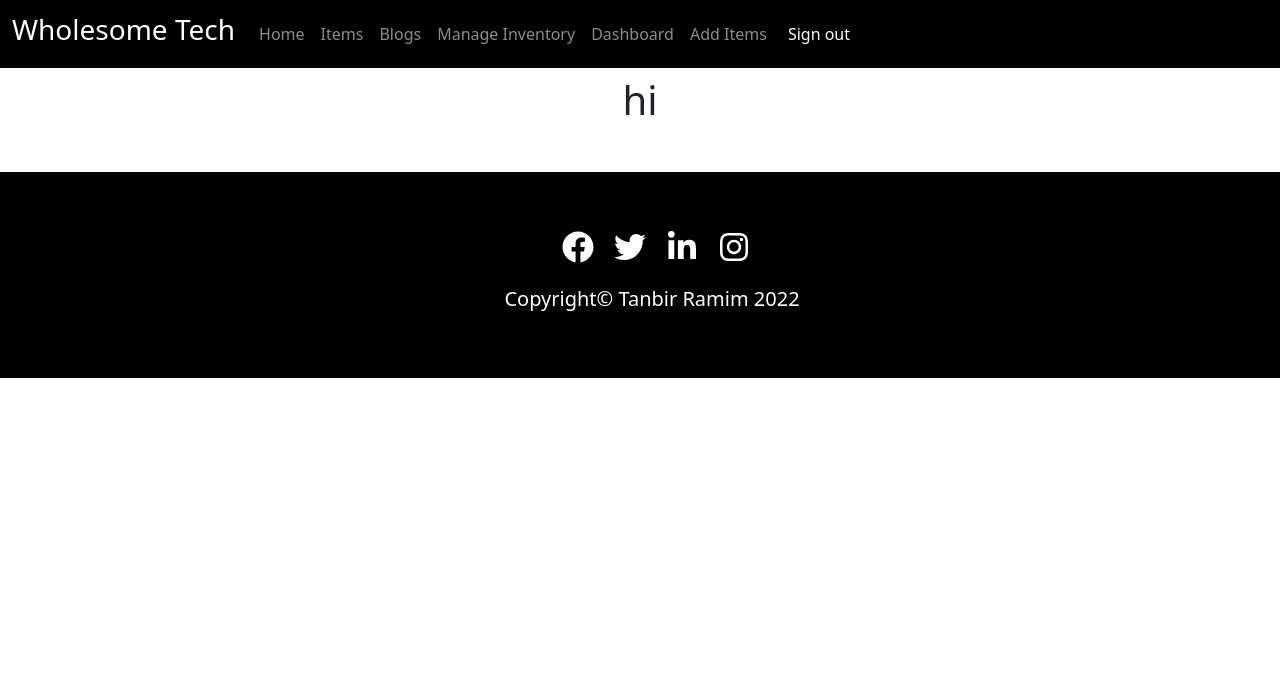
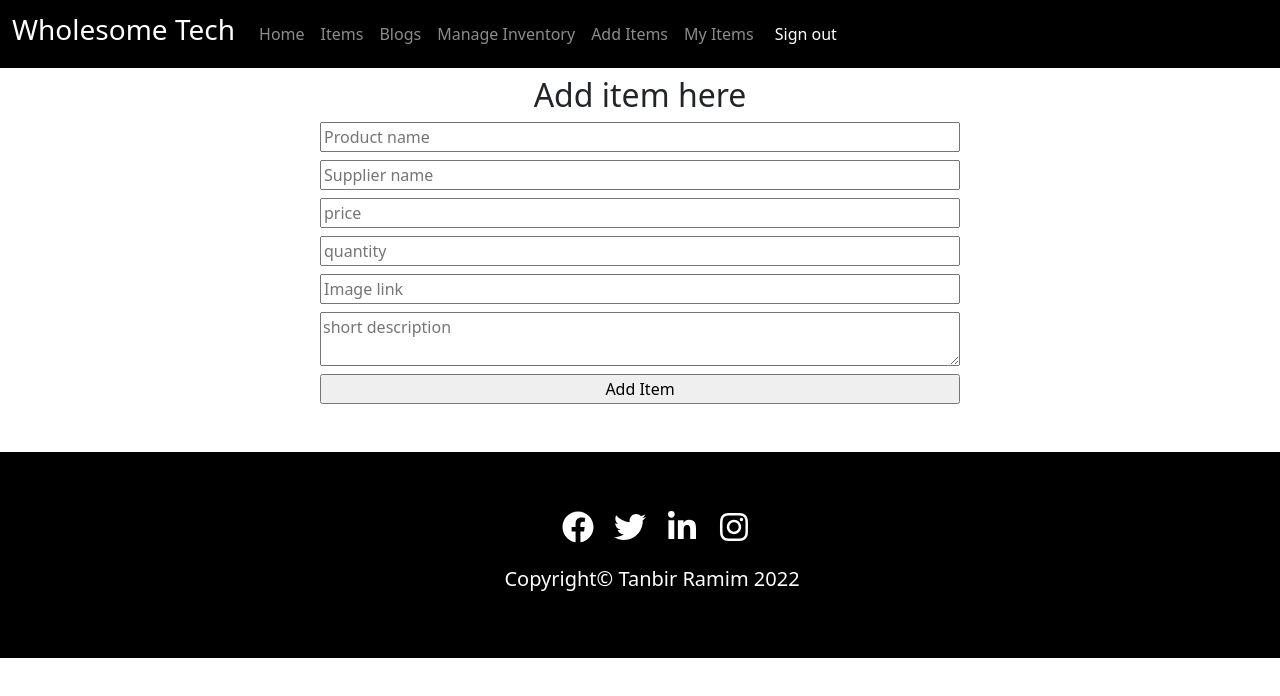
Before and after one commit to TanbirRamim/new-wholesome-tech-client, a React (Create React App) app: page /addItems in a window 1280 px wide. Shown: the top 696 px of the page. Built offline with nearby package versions, Linux system fonts and the light colour scheme; no server answers; sample sign-in values are in the browser's storage.

Commit message:
manage inventory updated

```diff
--- a/src/App.js
+++ b/src/App.js
@@ -8,11 +8,13 @@ import Blogs from "./pages/Blogs/Blogs";
 import Items from "./pages/Items/Items";
 import CardDetails from "./pages/CardDetail/CardDetails";
 import ManageInventory from "./pages/ManageInventory/ManageInventory";
-import Dashboard from "./pages/Dashboard/Dashboard";
+
 import NotFound from "./pages/NotFound/NotFound";
 import Login from "./pages/Authentication/Login/Login";
 import Register from "./pages/Authentication/Register/Register";
 import AddItems from "./pages/AddItems/AddItems";
+import RequireAuth from "./pages/Authentication/RequireAuth/RequireAuth";
+import MyItems from "./pages/MyItems/MyItems";
 
 function App() {
   return (
@@ -23,7 +25,22 @@ function App() {
         <Route path="/home" element={<Home></Home>}></Route>
         <Route path="/items" element={<Items></Items>}></Route>
         <Route path="/blogs" element={<Blogs></Blogs>}></Route>
-        <Route path="/addItems" element={<AddItems></AddItems>}></Route>
+        <Route
+          path="/addItems"
+          element={
+            <RequireAuth>
+              <AddItems></AddItems>
+            </RequireAuth>
+          }
+        ></Route>
+        <Route
+          path="/myItems"
+          element={
+            <RequireAuth>
+              <MyItems></MyItems>
+            </RequireAuth>
+          }
+        ></Route>
         <Route path="/login" element={<Login></Login>}></Route>
         <Route path="/register" element={<Register></Register>}></Route>
 
@@ -33,9 +50,13 @@ function App() {
         ></Route>
         <Route
           path="/manageInventory"
-          element={<ManageInventory></ManageInventory>}
+          element={
+            <RequireAuth>
+              <ManageInventory></ManageInventory>
+            </RequireAuth>
+          }
         ></Route>
-        <Route path="/dashboard" element={<Dashboard></Dashboard>}></Route>
+
         <Route path="*" element={<NotFound></NotFound>}></Route>
       </Routes>
       <Footer></Footer>
--- a/src/pages/AddItems/AddItems.js
+++ b/src/pages/AddItems/AddItems.js
@@ -1,11 +1,65 @@
 import React from "react";
+import { useForm } from "react-hook-form";
 
-const AddItems = () => {
+export default function App() {
+  const { register, handleSubmit } = useForm();
+  const onSubmit = (data) => {
+    console.log(data);
+    const url = `http://localhost:5000/product`;
+    fetch(url, {
+      method: "POST",
+      headers: {
+        "content-type": "application/json",
+      },
+      body: JSON.stringify(data),
+    })
+      .then((res) => res.json())
+      .then((output) => {
+        console.log(output);
+      });
+  };
+
   return (
-    <div>
-      <h1>hi</h1>
+    <div className="w-50 mx-auto">
+      <h2>Add item here</h2>
+      <form className=" d-flex flex-column" onSubmit={handleSubmit(onSubmit)}>
+        <input
+          className="mb-2"
+          placeholder="Product name"
+          {...register("name", { required: true, maxLength: 20 })}
+        />
+        <input
+          className="mb-2"
+          placeholder="Supplier name"
+          {...register("supplier_name")}
+        />
+        <input
+          className="mb-2"
+          placeholder="price"
+          type="number"
+          {...register("price")}
+        />
+        <input
+          className="mb-2"
+          placeholder="quantity"
+          type="number"
+          {...register("quantity")}
+        />
+        <input
+          className="mb-2"
+          placeholder="Image link"
+          type="text"
+          {...register("image")}
+        />
+        <textarea
+          className="mb-2"
+          placeholder="short description"
+          name="comment"
+          form="form"
+          {...register("short_description")}
+        ></textarea>
+        <input type="Submit" value="Add Item" />
+      </form>
     </div>
   );
-};
-
-export default AddItems;
+}
--- a/src/pages/Dashboard/Dashboard.js
+++ /dev/null
@@ -1,11 +0,0 @@
-import React from "react";
-
-const Dashboard = () => {
-  return (
-    <div>
-      <h1>this is dashboard here</h1>
-    </div>
-  );
-};
-
-export default Dashboard;
--- a/src/pages/Header/Header.js
+++ b/src/pages/Header/Header.js
@@ -34,15 +34,20 @@ const Header = () => {
             <Nav.Link as={Link} to="blogs">
               Blogs
             </Nav.Link>
+
+            {user && (
+              <>
                 <Nav.Link as={Link} to="manageInventory">
                   Manage Inventory
-            </Nav.Link>
-            <Nav.Link as={Link} to="dashboard">
-              Dashboard
                 </Nav.Link>
                 <Nav.Link as={Link} to="addItems">
                   Add Items
                 </Nav.Link>
+                <Nav.Link as={Link} to="myItems">
+                  My Items
+                </Nav.Link>
+              </>
+            )}
             {user ? (
               <button
                 className="btn btn-link text-white text-decoration-none"
--- a/src/pages/ManageInventory/ManageInventory.js
+++ b/src/pages/ManageInventory/ManageInventory.js
@@ -1,9 +1,22 @@
 import React from "react";
+import useItems from "../UseItems/UseItems";
+import { useTable } from "react-table";
 
 const ManageInventory = () => {
+  const [items] = useItems();
   return (
-    <div>
-      <h1>kisu ekta</h1>
+    <div
+      className="w-50 mx-auto
+     "
+    >
+      {items.map((item) => (
+        <div key={item._id}>
+          <h6>Product: {item.name}</h6>
+          <h6> Id: {item._id}</h6>
+          <h6>Quantity:{item.quantity}</h6>
+          <h6></h6>
+        </div>
+      ))}
     </div>
   );
 };
--- /dev/null
+++ b/src/pages/MyItems/MyItems.js
@@ -0,0 +1,11 @@
+import React from "react";
+
+const MyItems = () => {
+  return (
+    <div>
+      <h2>here is my items</h2>
+    </div>
+  );
+};
+
+export default MyItems;
```
Also changed, not shown: package.json (+7 -0 lines), 1 other file (tests, documents, lock files or other folders). Lines whose indentation alone changed are shown as unchanged.
